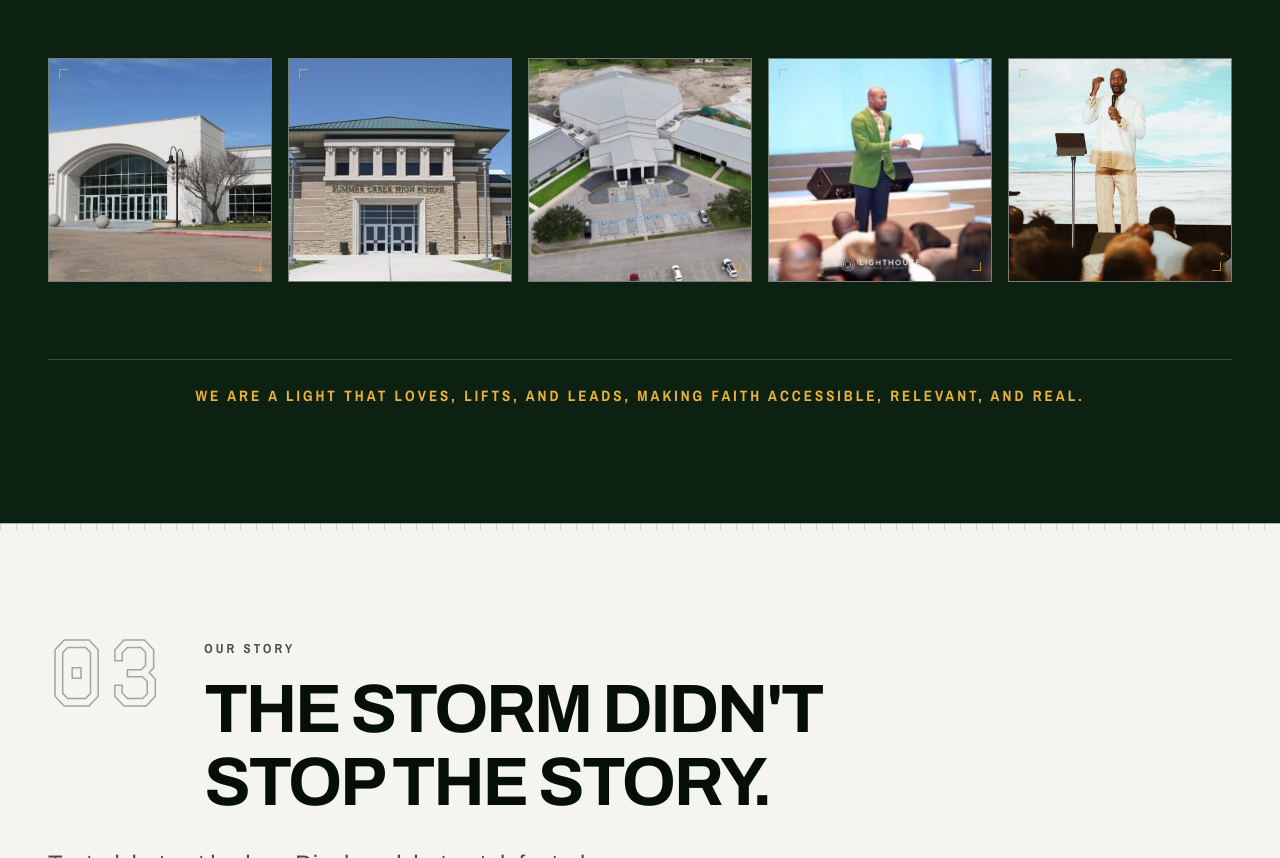
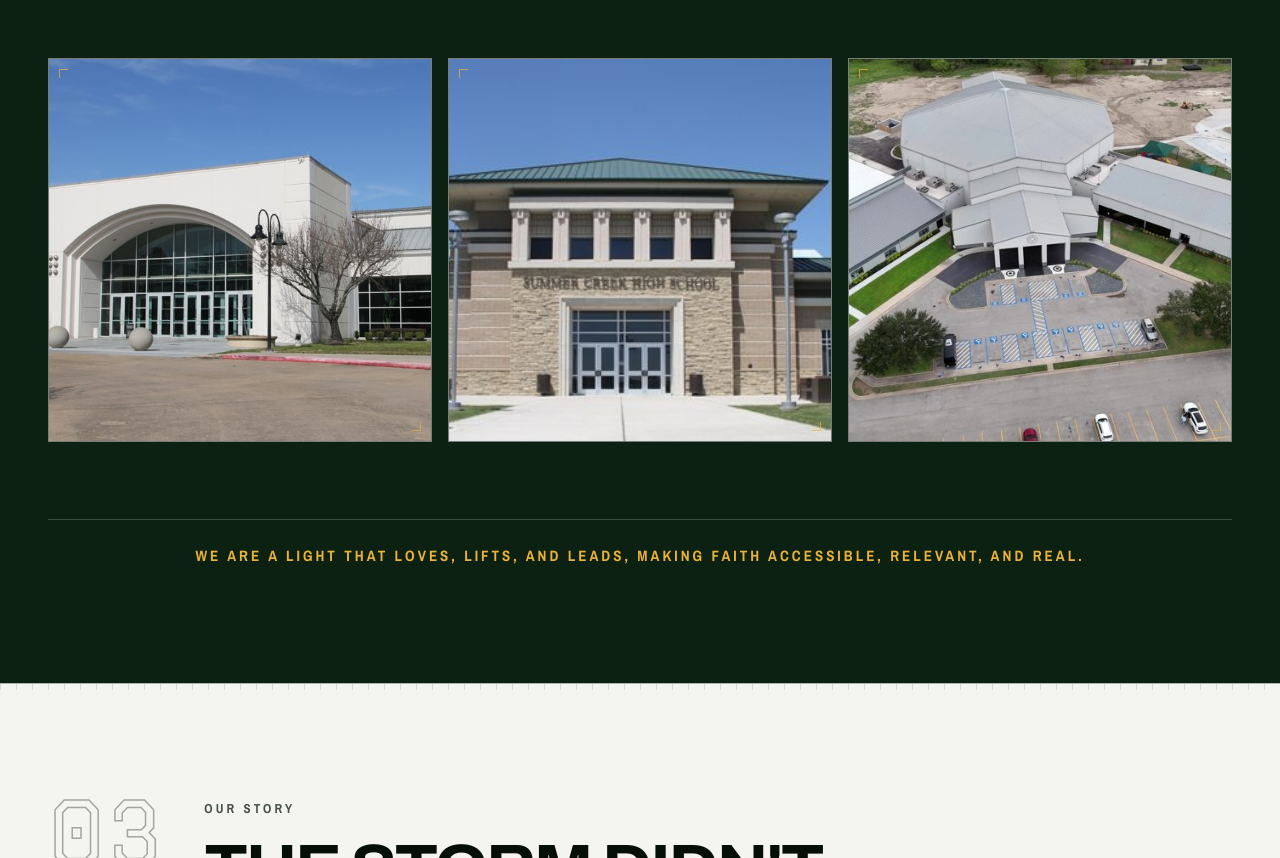
Before and after one commit to claudine-dk/gainday, a plain HTML site: page index.html in a window 1280 px wide. Shown: the part 2554-3412 px from the top of the page. Drawn offline with Linux system fonts and the light colour scheme.

Commit message:
Trim Who We Are milestone thumbnails to the 3 church building photos
Removes the 2018-22 and Today stage-photo thumbnails per church request, leaving just the venue photos (Humble Civic Center, Summer Creek High School, Rankin Road). The .play timeline list itself is untouched, all 5 dated entries and their copy remain - this only affects the small photo strip below it.

No CSS change needed for the larger boxes: .miniframes' existing auto-fit grid already redistributes the row across fewer, wider 1fr tracks with 3 items instead of 5.

Co-Authored-By: Claude Sonnet 5 <noreply@anthropic.com>

```diff
--- a/index.html
+++ b/index.html
@@ -188,8 +188,6 @@
       <li class="slate__frame slate__frame--mini"><img src="assets/milestone-2009.jpg" alt="The Humble Civic Center, an early gathering venue, 2009" width="799" height="532" loading="lazy"></li>
       <li class="slate__frame slate__frame--mini"><img src="assets/milestone-2009-14.jpg" alt="Summer Creek High School, one of the Houston gymnasiums used from 2009 to 2014" width="600" height="294" loading="lazy"></li>
       <li class="slate__frame slate__frame--mini"><img src="assets/milestone-2015.jpg" alt="Aerial view of the permanent Rankin Road campus, opened 2015" width="800" height="450" loading="lazy"></li>
-      <li class="slate__frame slate__frame--mini"><img src="assets/milestone-2018.jpg" alt="The congregation gathered in the sanctuary, 2018 to 2022" width="799" height="448" loading="lazy"></li>
-      <li class="slate__frame slate__frame--mini"><img src="assets/milestone-today.jpg" alt="Pastor Keion Henderson preaching on stage today" width="800" height="800" loading="lazy"></li>
     </ul>
 
     <p class="stamp">We are a light that loves, lifts, and leads, making faith accessible, relevant, and real.</p>
```
Also changed, not shown: assets/milestone-2018.jpg (deleted), assets/milestone-today.jpg (deleted).
